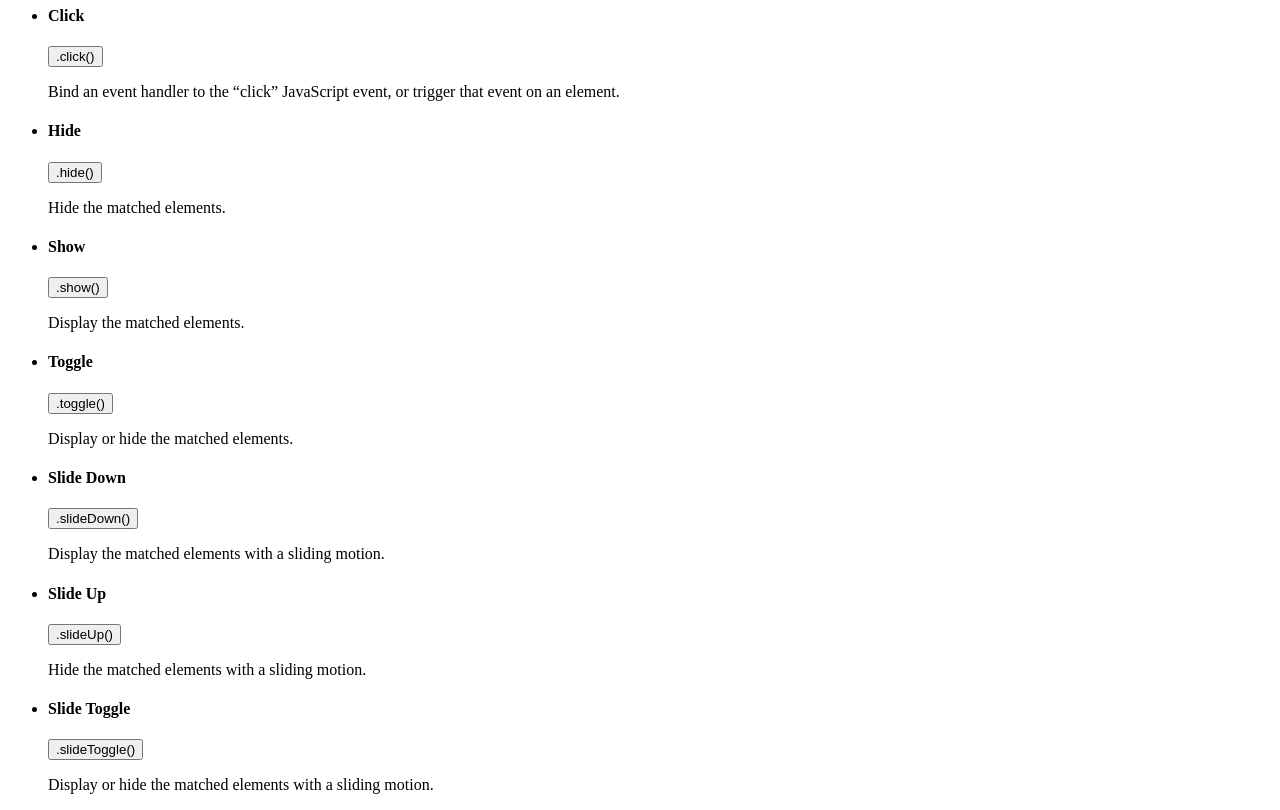
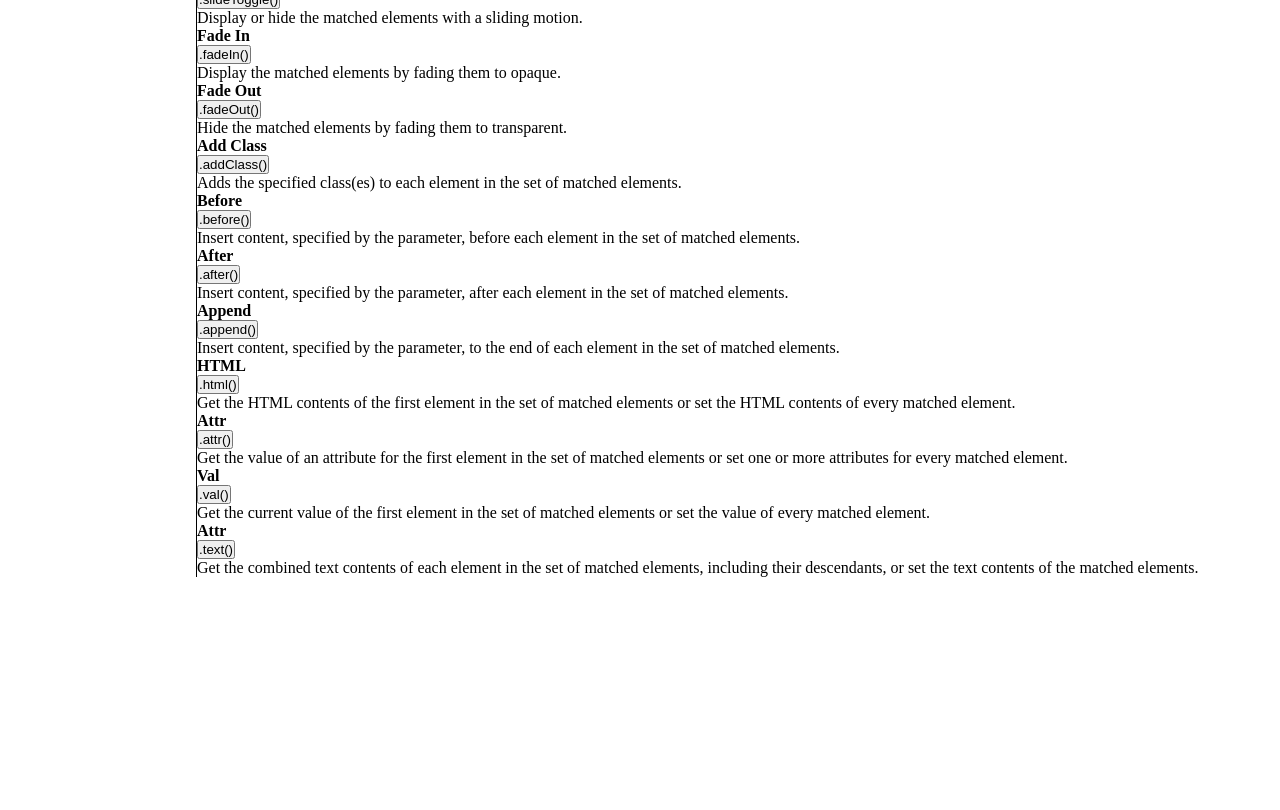
Before and after one commit to ayreneYS/hackerhero, a plain HTML site: page jQuery/index.html in a window 1280 px wide. Shown: the part 395-1205 px from the top of the page. After the commit the page ends 972 px from the top, so only its background shows below. Drawn offline with Linux system fonts and the light colour scheme.

Commit message:
Jquery Documentation

```diff
--- /dev/null
+++ b/jQuery/index.css
@@ -0,0 +1,24 @@
+* {
+	margin: 0;
+	padding: 0;
+}
+
+body {
+	width: 100%;
+}
+
+nav {
+	display: inline-block;
+	width: 15%;
+	vertical-align: top;
+}
+
+div {
+	width: 80%;
+	display: inline-block;
+	border-left: 1px solid black;
+}
+
+div ul li {
+	list-style-type: none;
+}
--- a/jQuery/index.html
+++ b/jQuery/index.html
@@ -4,28 +4,29 @@
 		<meta charset="UTF-8" />
 		<meta http-equiv="X-UA-Compatible" content="IE=edge" />
 		<meta name="viewport" content="width=device-width, initial-scale=1.0" />
+		<link rel="stylesheet" href="./index.css" />
 		<title>JQuery</title>
 	</head>
 	<body>
 		<nav class="side-nav">
 			<ul>
-				<li><a href=".click"></a>.click()</li>
-				<li><a href=".hide">.hide()</a></li>
-				<li><a href=".show">.show()</a></li>
-				<li><a href=".toggle">.toggle()</a></li>
-				<li><a href=".slideDown">.slideDown()</a></li>
-				<li><a href=".slideUp">.slideUp()</a></li>
-				<li><a href=".slideToggle">.slideToggle()</a></li>
-				<li><a href=".fadeIn">.fadeIn()</a></li>
-				<li><a href=".fadeOut">.fadeOut()</a></li>
-				<li><a href=".addClass">.addClass()</a></li>
-				<li><a href=".before">.before()</a></li>
-				<li><a href=".after">.after()</a></li>
-				<li><a href=".append">.append()</a></li>
-				<li><a href=".html">.html()</a></li>
-				<li><a href=".attr">.attr()</a></li>
-				<li><a href=".val">.val()</a></li>
-				<li><a href=".text">.text()</a></li>
+				<li><a href="#click">.click(</a>)</li>
+				<li><a href="#hide">.hide()</a></li>
+				<li><a href="#show">.show()</a></li>
+				<li><a href="#toggle">.toggle()</a></li>
+				<li><a href="#slideDown">.slideDown()</a></li>
+				<li><a href="#slideUp">.slideUp()</a></li>
+				<li><a href="#slideToggle">.slideToggle()</a></li>
+				<li><a href="#fadeIn">.fadeIn()</a></li>
+				<li><a href="#fadeOut">.fadeOut()</a></li>
+				<li><a href="#addClass">.addClass()</a></li>
+				<li><a href="#before">.before()</a></li>
+				<li><a href="#after">.after()</a></li>
+				<li><a href="#append">.append()</a></li>
+				<li><a href="#html">.html()</a></li>
+				<li><a href="#attr">.attr()</a></li>
+				<li><a href="#val">.val()</a></li>
+				<li><a href="#text">.text()</a></li>
 			</ul>
 		</nav>
 
@@ -33,46 +34,106 @@
 			<h1>My Mini Documentation</h1>
 
 			<ul>
-				<li class="click">
+				<li id="click">
 					<h4>Click</h4>
 					<button>.click()</button>
 					<p>Bind an event handler to the “click” JavaScript event, or trigger that event on an element.</p>
 				</li>
 
-				<li class="hide">
+				<li id="hide">
 					<h4>Hide</h4>
 					<button>.hide()</button>
 					<p>Hide the matched elements.</p>
 				</li>
 
-				<li class="show">
+				<li id="show">
 					<h4>Show</h4>
 					<button>.show()</button>
 					<p>Display the matched elements.</p>
 				</li>
 
-				<li class="toggle">
+				<li id="toggle">
 					<h4>Toggle</h4>
 					<button>.toggle()</button>
 					<p>Display or hide the matched elements.</p>
 				</li>
 
-				<li class="slideDown">
+				<li id="slideDown">
 					<h4>Slide Down</h4>
 					<button>.slideDown()</button>
 					<p>Display the matched elements with a sliding motion.</p>
 				</li>
 
-				<li class="slideUp">
+				<li id="slideUp">
 					<h4>Slide Up</h4>
 					<button>.slideUp()</button>
 					<p>Hide the matched elements with a sliding motion.</p>
 				</li>
 
-				<li class="slideToggle">
+				<li id="slideToggle">
 					<h4>Slide Toggle</h4>
 					<button>.slideToggle()</button>
 					<p>Display or hide the matched elements with a sliding motion.</p>
+				</li>
+
+				<li id="fadeIn">
+					<h4>Fade In</h4>
+					<button>.fadeIn()</button>
+					<p>Display the matched elements by fading them to opaque.</p>
+				</li>
+
+				<li id="fadeOut">
+					<h4>Fade Out</h4>
+					<button>.fadeOut()</button>
+					<p>Hide the matched elements by fading them to transparent.</p>
+				</li>
+
+				<li id="addClass">
+					<h4>Add Class</h4>
+					<button>.addClass()</button>
+					<p>Adds the specified class(es) to each element in the set of matched elements.</p>
+				</li>
+
+				<li id="before">
+					<h4>Before</h4>
+					<button>.before()</button>
+					<p>Insert content, specified by the parameter, before each element in the set of matched elements.</p>
+				</li>
+
+				<li id="after">
+					<h4>After</h4>
+					<button>.after()</button>
+					<p>Insert content, specified by the parameter, after each element in the set of matched elements.</p>
+				</li>
+
+				<li id="append">
+					<h4>Append</h4>
+					<button>.append()</button>
+					<p>Insert content, specified by the parameter, to the end of each element in the set of matched elements.</p>
+				</li>
+
+				<li id="html">
+					<h4>HTML</h4>
+					<button>.html()</button>
+					<p>Get the HTML contents of the first element in the set of matched elements or set the HTML contents of every matched element.</p>
+				</li>
+
+				<li id="attr">
+					<h4>Attr</h4>
+					<button>.attr()</button>
+					<p>Get the value of an attribute for the first element in the set of matched elements or set one or more attributes for every matched element.</p>
+				</li>
+
+				<li id="val">
+					<h4>Val</h4>
+					<button>.val()</button>
+					<p>Get the current value of the first element in the set of matched elements or set the value of every matched element.</p>
+				</li>
+
+				<li id="text">
+					<h4>Attr</h4>
+					<button>.text()</button>
+					<p>Get the combined text contents of each element in the set of matched elements, including their descendants, or set the text contents of the matched elements.</p>
 				</li>
 			</ul>
 		</div>
```
